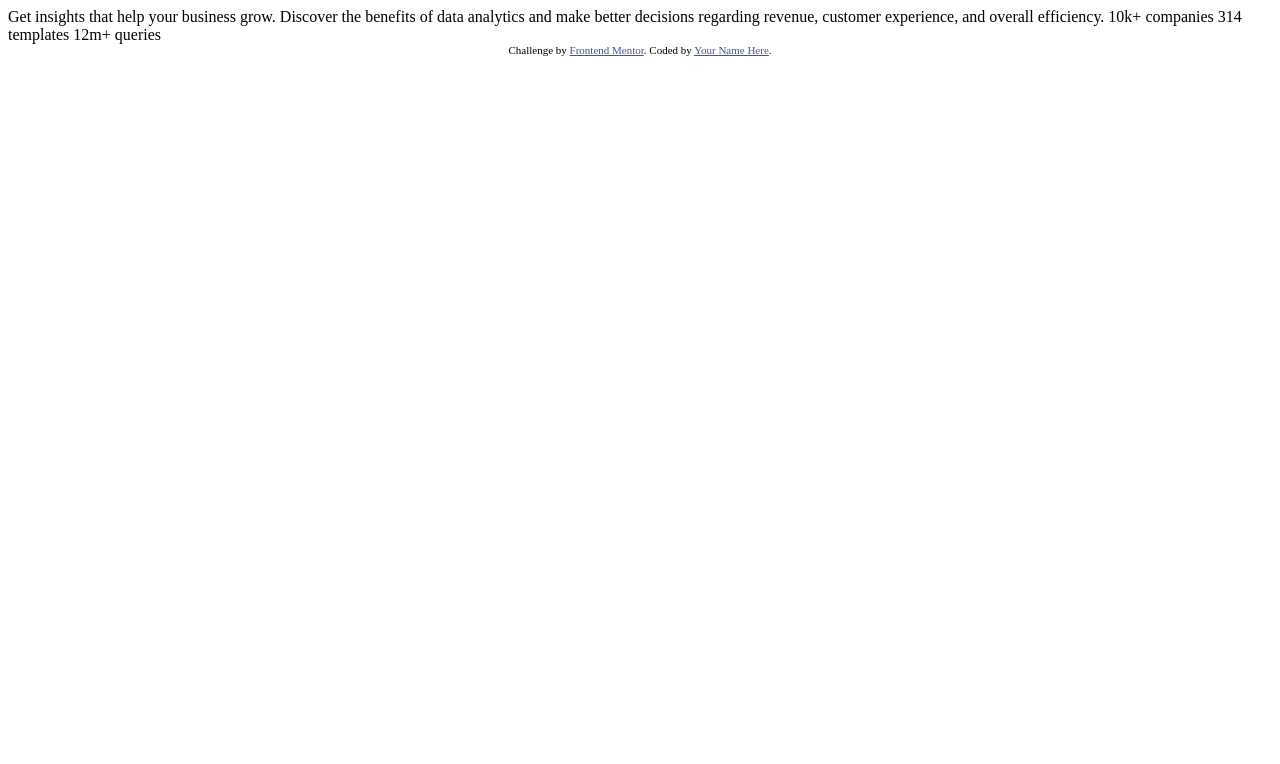
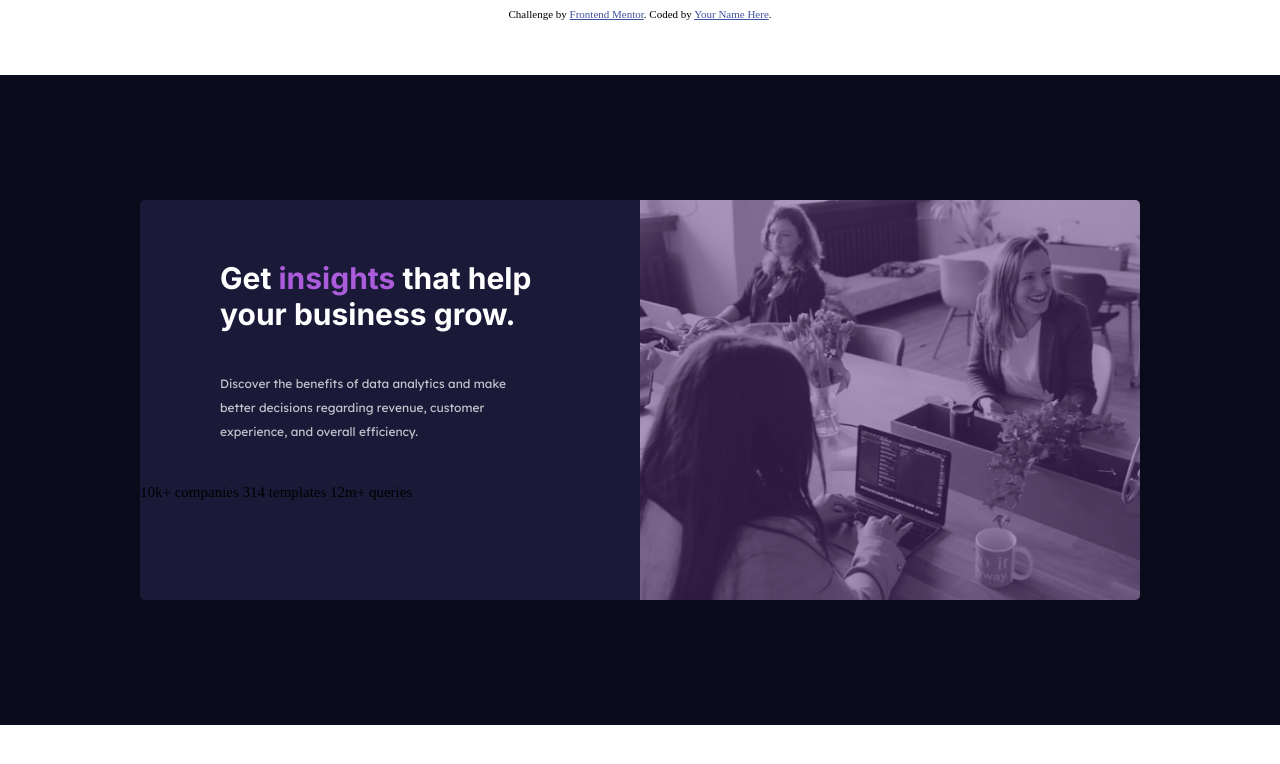
Before and after one commit to th-rpy/frontend-mentor-challenges, a plain HTML site: page stats-preview-card-component-main/index.html in a window 1280 px wide. Drawn offline with Linux system fonts and the light colour scheme.

Commit message:
ADD: Add styles

```diff
--- a/stats-preview-card-component-main/index.html
+++ b/stats-preview-card-component-main/index.html
@@ -5,6 +5,12 @@
   <meta name="viewport" content="width=device-width, initial-scale=1.0"> <!-- displays site properly based on user's device -->
 
   <link rel="icon" type="image/png" sizes="32x32" href="./images/favicon-32x32.png">
+  <link rel="preconnect" href="https://fonts.gstatic.com">
+  <link href="https://fonts.googleapis.com/css2?family=Inter&display=swap" rel="stylesheet">
+  <link rel="preconnect" href="https://fonts.gstatic.com">
+<link href="https://fonts.googleapis.com/css2?family=Inter:wght@400;700&display=swap" rel="stylesheet">
+<link rel="preconnect" href="https://fonts.gstatic.com">
+<link href="https://fonts.googleapis.com/css2?family=Lexend+Deca&display=swap" rel="stylesheet">
 
   <title>Frontend Mentor | Stats preview card component</title>
 
@@ -12,18 +18,107 @@
   <style>
     .attribution { font-size: 11px; text-align: center; }
     .attribution a { color: hsl(228, 45%, 44%); }
+    .container{
+      width: 1440px;
+      height: 650px;
+      background-color: hsl(233, 47%, 7%);
+      font-size:15px;
+      position: fixed;
+      top: 50%;
+      left: 50%;
+      /* bring your own prefixes */
+      transform: translate(-50%, -50%);;
+    }
+
+    .content{
+
+      width: 1000px;
+      height: 400px;
+      display: flex;
+      flex-direction: row;
+      position: fixed;
+
+      top: 50%;
+      left: 50%;
+      /* bring your own prefixes */
+      transform: translate(-50%, -50%);;
+    }
+    .img img{
+      border-top-right-radius: 5px;
+      border-bottom-right-radius: 5px;
+      filter: opacity(0.5) drop-shadow(0 0 0 hsl(277, 64%, 61%));
+      z-index: -1;
+
+    }
+    .text {
+      background-color: hsl(244, 38%, 16%);
+      width: 500px;
+      height: 400px;
+      border-top-left-radius: 5px;
+      border-bottom-left-radius: 5px;
+      display: flex;
+      flex-direction: column;
+      justify-self: space-between;
+    }
+
+    .text h1{
+      color:hsl(0, 0%, 100%);
+      text-align:left;
+      margin: 60px 80px 20px 80px;
+      font-family: 'Inter', sans-serif;
+      font-weight: 700;
+
+    }
+    .text h1 span{
+      color:hsl(277, 64%, 61%);
+    }
+
+    .text p{
+      font-family: 'Lexend Deca', sans-serif;
+      color:hsla(0, 0%, 100%, 0.75);
+      margin: 20px 100px 40px 80px;
+      font-weight: 400;
+      font-size: 12px;
+      text-align: left;
+      line-height: 200%;
+    }
+
+    .text div {
+      di
+    }
+
+
   </style>
 </head>
 <body>
+ <div class="container">
+      <div class="content">
+          <div class='text'>
+              <h1>
+                Get <span>insights</span> that help your business grow.
+              </h1>
 
-  Get insights that help your business grow.
+              <p>
+                Discover the benefits of data analytics and make better decisions regarding revenue, customer
+                experience, and overall efficiency.
+              </p>
 
-  Discover the benefits of data analytics and make better decisions regarding revenue, customer
-  experience, and overall efficiency.
+              <div>
+                10k+ companies
+                314 templates
+                12m+ queries
+              </div>
 
-  10k+ companies
-  314 templates
-  12m+ queries
+          </div>
+
+          <div class="img">
+
+            <img src="./images/image-header-desktop.jpg" alt="" width="500" height="400">
+          </div>
+      </div>
+ </div>
+
+
 
   <div class="attribution">
     Challenge by <a href="https://www.frontendmentor.io?ref=challenge" target="_blank">Frontend Mentor</a>.
```
